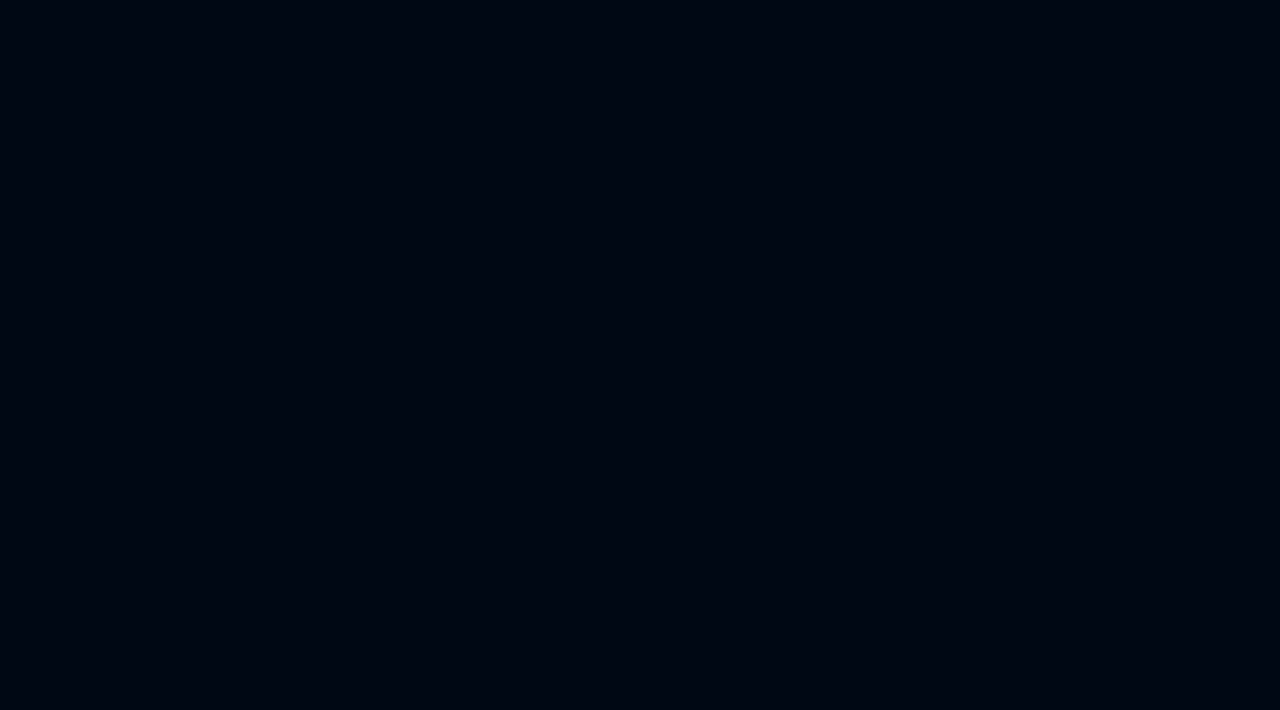
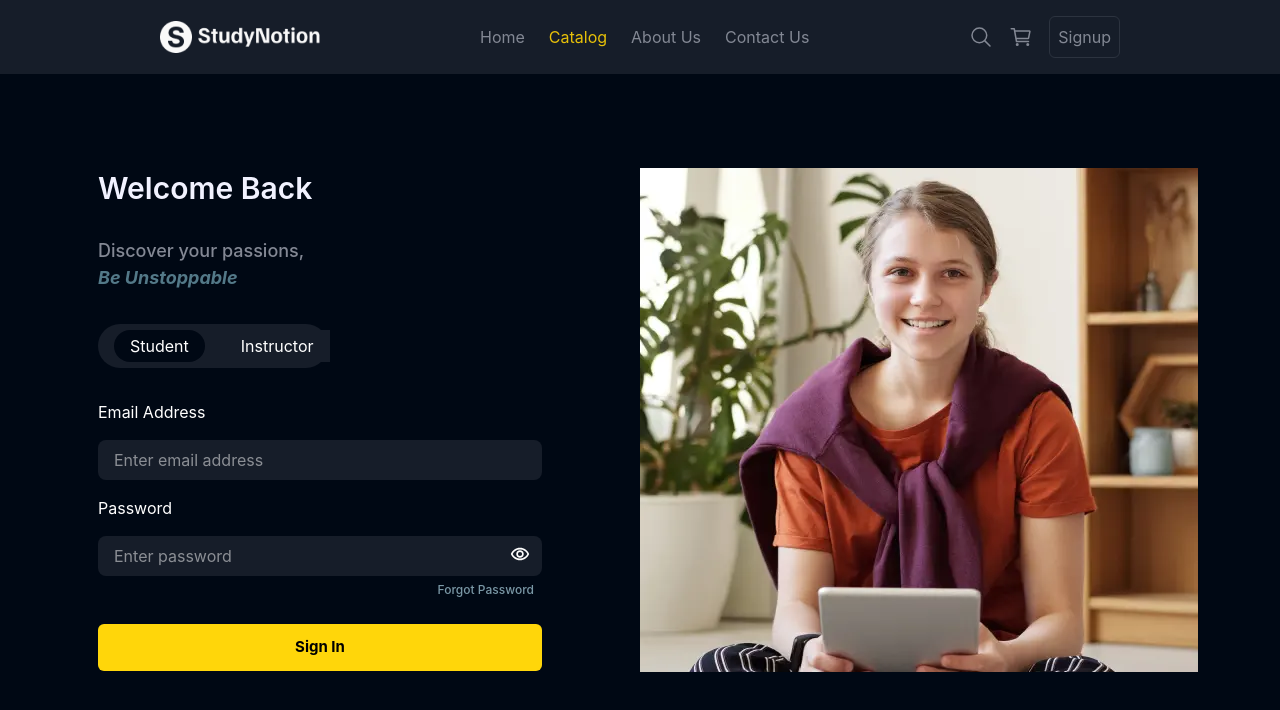
Before and after one commit to aanchalpahuja18/EdTech_Project, a React (Vite) app in the folder client/: page /login in a window 1280 px wide. Before the commit this address had no page. Shown: the top 710 px of the page. Built offline with nearby package versions, Linux system fonts and the light colour scheme.

Commit message:
Login page created

```diff
--- a/client/src/App.jsx
+++ b/client/src/App.jsx
@@ -1,6 +1,8 @@
 import './App.css'
 import { Routes, Route } from 'react-router-dom'
 import Home from './pages/Home'
+import Signup from './pages/Signup'
+import Login from './pages/Login'
 
 function App() {
 
@@ -10,6 +12,8 @@ function App() {
 
       <Routes>
         <Route path='/' element={<Home/>}/>
+        <Route path='/signup' element={<Signup/>} />
+        <Route path='/login' element={<Login/>}/>
       </Routes>
     </div>
   )
--- /dev/null
+++ b/client/src/pages/Login.jsx
@@ -0,0 +1,84 @@
+import React, { useState } from 'react'
+import Navbar from './Navbar'
+import LoginImage from "../assets/Images/login.webp"
+import { MdOutlineRemoveRedEye } from "react-icons/md";
+import CTAButton from '../components/core/HomePage/CTAButton';
+import { Link } from 'react-router-dom';
+
+const Login = () => {
+
+    const [formData, setFormData] = useState({email: "", password: ""});
+    const [accountType, setAccountType] = useState("Student");
+
+
+    function handleFormData(e) {
+        const {name, value} = e.target;
+        setFormData(prev => {
+            return {
+                ...prev,
+                [e.target.name]: e.target.value
+            }
+        } )
+    }
+
+    function handleSubmit(e){
+        e.preventDefault();
+        console.log("Printing form data: ");
+        console.log(formData);
+    }
+
+
+    function handleAccountType(value){
+        console.log(value)
+        setAccountType(value);
+    }
+  return (
+    <div className='flex flex-col'>
+      <div>
+        <Navbar btnText = "Signup"/>
+      </div>
+      <div className='flex justify-between items-center text-white mt-16'>
+        {/* left part  */}
+        <div className='flex flex-col gap-8 p-8 mx-auto h-fit'>
+            <div className='text-richblack-5 font-inter font-semibold text-3xl'>Welcome Back</div>
+            <div>
+                <p className='text-lg font-inter leading-6.5 font-medium text-richblack-300'>Discover your passions,</p>
+            <p className='text-richblue-200 text-lg italic font-inter font-bold'>Be Unstoppable</p>
+            </div>
+            <div className='w-57.5 h-11 flex gap-5 items-center justify-between bg-richblack-800 p-4 rounded-full'>
+                <button className={`cursor-pointer ${accountType === "Student" ? "bg-richblack-900 p-1 px-4 rounded-full" : "bg-richblack-800 p-1 px-4 "}`} onClick={() => handleAccountType("Student")}>Student</button>
+                <button className={`cursor-pointer ${accountType === "Instructor" ? "bg-richblack-900 p-1 px-4 rounded-full" : "bg-richblack-800 p-1 px-4 "}`} onClick={() => handleAccountType("Instructor")}>Instructor</button>
+            </div>
+
+            {/* form part  */}
+            <form onSubmit={handleSubmit}>
+                <div className='flex flex-col gap-4 mb-4'>
+                    <div className='flex flex-col gap-2'>
+                        <label htmlFor="email" className='text-white'>Email Address</label>
+                        <input type="email" id='email' placeholder='Enter email address' name='email' value={formData.email} onChange={handleFormData} className='bg-richblack-800 p-2 px-4 lg:w-111 rounded-lg mt-2'/>
+                    </div>
+                    <div className='flex flex-col gap-2 relative'>
+                        <label htmlFor="password" className='text-white'>Password</label>
+                        <input type="password" id='password' placeholder='Enter password' name='password' value={formData.password} onChange={handleFormData} className='bg-richblack-800 p-2 lg:w-111 rounded-lg mt-2 px-4'/>
+                        <div className='absolute top-12 right-3 cursor-pointer flex items-center justify-center text-xl'>
+                            <MdOutlineRemoveRedEye/>
+                        </div>
+                        <div className='absolute top-20 right-2'>
+                            <Link className='text-xs text-richblue-100 font-medium' to={"/forgot-password"}>Forgot Password</Link>
+                        </div>
+                    </div>
+                </div>
+            </form>
+
+            <CTAButton active={true} linkTo={"/"}>Sign In</CTAButton>
+        </div>
+        {/* right image part */}
+        <div className='w-[50%]'>
+            <img src={LoginImage} alt="login image"/>
+        </div>
+      </div>
+    </div>
+  )
+}
+
+export default Login
```
